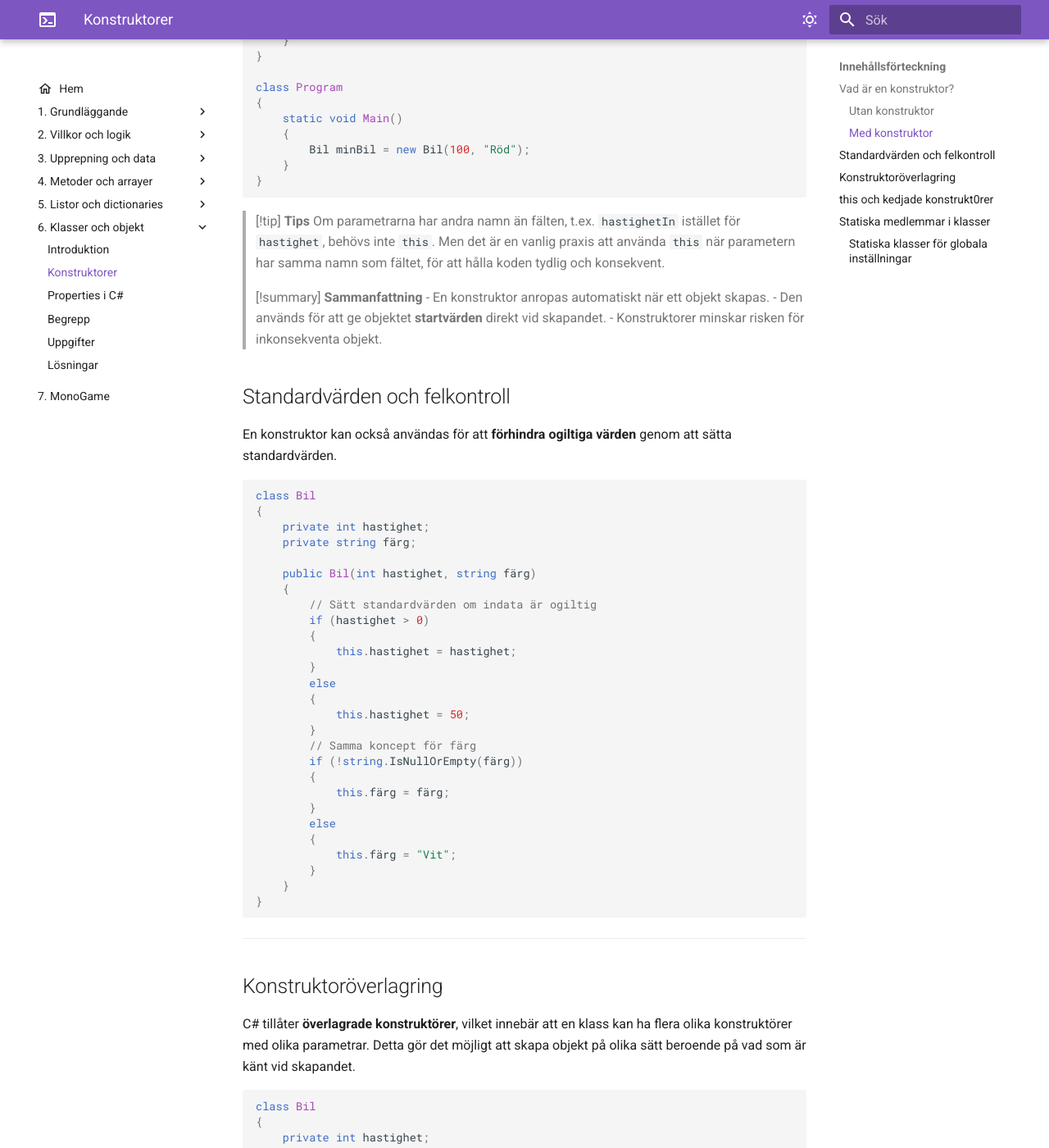
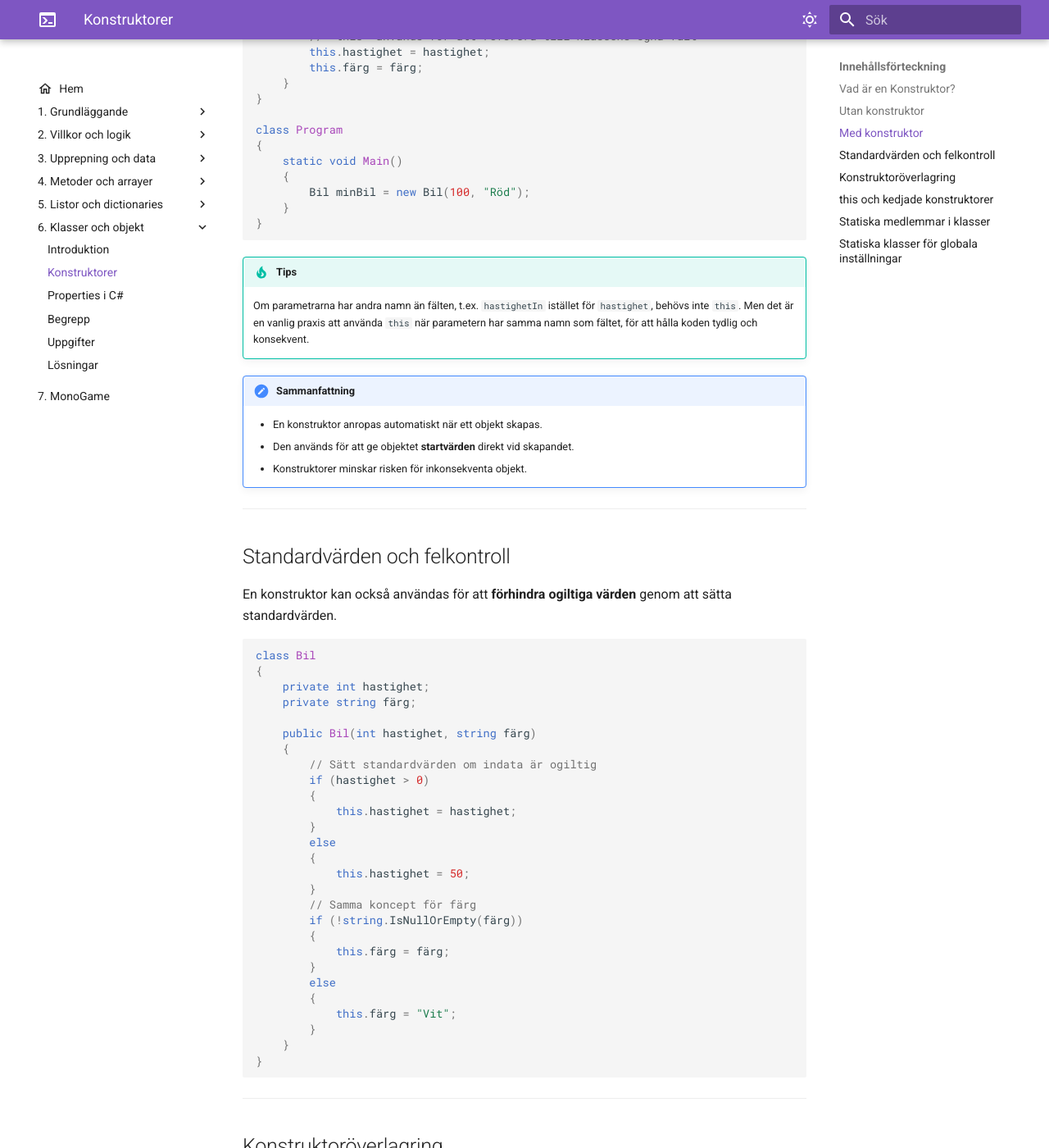
Before and after one commit to efk-tingsholm/programmering-1, an MkDocs documentation site: the page built from docs/content/modul-6/konstruktorer.md, in a window 1280 px wide and 1400 px high, scrolled down 2401 px. Shown: the whole window at 82% size. Built offline with MkDocs 1.6.1 and Material for MkDocs 9.7.7, drawn with Linux system fonts in a browser that asks for light colours; some of the changed text lies outside the part shown.

Commit message:
Småfix, samt konstruktorer

````diff
--- a/docs/content/modul-6/konstruktorer.md
+++ b/docs/content/modul-6/konstruktorer.md
@@ -53,7 +53,11 @@ I många fall vill vi dock förhindra att objekt skapas utan vissa viktiga värd
 
 En **konstruktor** är en speciell metod i en klass som anropas automatiskt när ett objekt skapas. Dess huvudsakliga syfte är att sätta startvärden för objektets variabler och säkerställa att objektet är i ett giltigt tillstånd direkt vid skapandet.
 
-### Utan konstruktor
+
+---
+
+
+## Utan konstruktor
 Utan en konstruktor måste varje objekt initialiseras manuellt:
 ```csharp
 class Bil
@@ -85,7 +89,7 @@ class Program
 
 
 
-### Med konstruktor
+## Med konstruktor
 
 När en konstruktor har parametrar som har samma namn som klassens fält används **`this`** för att skilja dem åt. `this` refererar till klassens egna variabler och gör att vi kan tilldela fält rätt värden utan att det blir otydligt.
 
@@ -114,14 +118,20 @@ class Program
 }
 ```
 
+!!! tip "Tips"
+    Om parametrarna har andra namn än fälten, t.ex. `hastighetIn` istället för `hastighet`, behövs inte `this`. Men det är en vanlig praxis att använda `this` när parametern har samma namn som fältet, för att hålla koden tydlig och konsekvent.
 
-> [!tip] **Tips**
-> Om parametrarna har andra namn än fälten, t.ex. `hastighetIn` istället för `hastighet`, behövs inte `this`. Men det är en vanlig praxis att använda `this` när parametern har samma namn som fältet, för att hålla koden tydlig och konsekvent.
 
-> [!summary] **Sammanfattning**
-> - En konstruktor anropas automatiskt när ett objekt skapas.
-> - Den används för att ge objektet **startvärden** direkt vid skapandet.
-> - Konstruktorer minskar risken för inkonsekventa objekt.
+
+!!! summary "Sammanfattning"
+    - En konstruktor anropas automatiskt när ett objekt skapas.
+    - Den används för att ge objektet **startvärden** direkt vid skapandet.
+    - Konstruktorer minskar risken för inkonsekventa objekt.
+
+
+
+---
+
 
 ## Standardvärden och felkontroll
 En konstruktor kan också användas för att **förhindra ogiltiga värden** genom att sätta standardvärden.
@@ -157,12 +167,12 @@ class Bil
 ```
 
 
+---
 
----
 
 ## Konstruktoröverlagring
 
-C# tillåter **överlagrade konstruktörer**, vilket innebär att en klass kan ha flera olika konstruktörer med olika parametrar. Detta gör det möjligt att skapa objekt på olika sätt beroende på vad som är känt vid skapandet.
+C# tillåter **överlagrade konstruktörer**, vilket innebär att en klass kan ha flera olika konstruktorer med olika parametrar. Detta gör det möjligt att skapa objekt på olika sätt beroende på vad som är känt vid skapandet.
 
 ```csharp
 class Bil
@@ -208,7 +218,7 @@ class Program
 
 ---
 
-## `this` och kedjade konstrukt0rer
+## `this` och kedjade konstruktorer
 Nyckelordet **`this`** används inom en klass för att referera till klassens egna medlemmar. Det används också för att **anropa en annan konstruktor** inom samma klass.
 
 ```csharp
@@ -233,12 +243,10 @@ class Bil
 ```
 
 
-> [!summary] **Sammanfattning**
-> - `this` används för att referera till klassens egna variabler.
-> - `this()` kan anropa en annan konstruktor i samma klass, vilket minskar koddupplikation.
 
 ---
-<hr>
+
+
 ## Statiska medlemmar i klasser
 
 Ibland vill man att en variabel eller metod inte ska tillhöra ett specifikt objekt, utan **klassen i sig**. Då används nyckelordet `static`. Ett exempel är en räknare som håller koll på hur många objekt som har skapats.
@@ -278,7 +286,7 @@ Eftersom `antalBilar` är statisk (`static`), delas värdet mellan alla instanse
 
 ---
 
-### Statiska klasser för globala inställningar
+## Statiska klasser för globala inställningar
 I större projekt används ofta **statiska klasser** för att lagra globala inställningar eller gemensamma funktioner. Exempelvis kan en klass innehålla konstanter eller metoder som används överallt i programmet utan att behöva skapa ett objekt.
 
 En klass behöver **inte** vara statisk för att ha statiska medlemmar. Om en klass är `static`, går det inte att skapa objekt av den, vilket gör den användbar för globala inställningar och hjälpfunktioner.
@@ -300,18 +308,19 @@ class Program
 
 Eftersom klassen är `static`, kan dess medlemmar användas globalt utan att skapa en instans.
 
-> [!tip] **Exempel från .NET**
-> En av de mest använda statiska klasserna i .NET är `Math`.
-> Exempel:
-> ```csharp
-> double rot = Math.Sqrt(16); // Returnerar 4
-> double pi = Math.PI; // Konstanten π
-> ```
+!!! tip "Exempel från .NET"
+    En av de mest använda statiska klasserna i .NET är `Math`.
+    Exempel:
+    ```csharp
+    double rot = Math.Sqrt(16); // Returnerar 4
+    double pi = Math.PI; // Konstanten π
+    ```
 
 
-> [!summary] **Sammanfattning**
-> - `static` gör att en variabel eller metod tillhör **klassen istället för enskilda objekt**.
-> - Statisk data delas mellan alla instanser.
-> - Statiska metoder kan anropas direkt på klassen, utan att skapa ett objekt.
+!!! summary "Sammanfattning"
+    - `static` gör att en variabel eller metod tillhör **klassen istället för enskilda objekt**.
+    - Statisk data delas mellan alla instanser.
+    - Statiska metoder kan anropas direkt på klassen, utan att skapa ett objekt.
+
 
 ---
--- a/mkdocs.yml
+++ b/mkdocs.yml
@@ -64,7 +64,7 @@ nav:
       - Lösningsförslag: content/modul-1/_lösn01.md
 
   - 2. Villkor och logik:
-      - Villkorssatser: content/modul-2/villkorssatser.md
+      #- Villkorssatser: content/modul-2/villkorssatser.md
       - If-sats: content/modul-2/villkor-if.md
       - Switch: content/modul-2/villkor-switch.md
       - Felhantering: content/modul-2/felhantering.md
````
Also changed, not shown: other parts of docs/content/modul-6/konstruktorer.md (+2 -2 lines), docs/content/modul-1/operatorer.md (+1 -0 lines), docs/content/modul-6/properties.md (+5 -2 lines).
